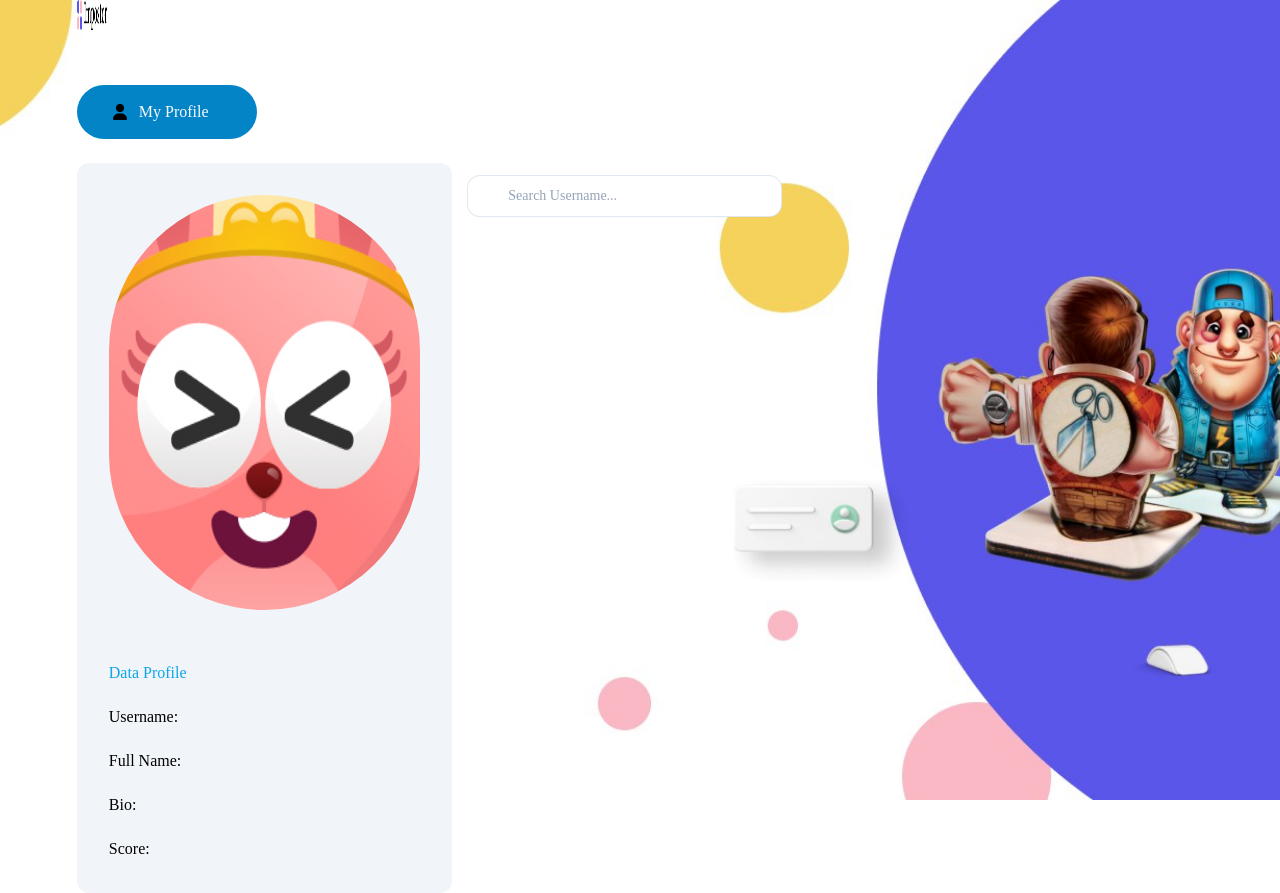
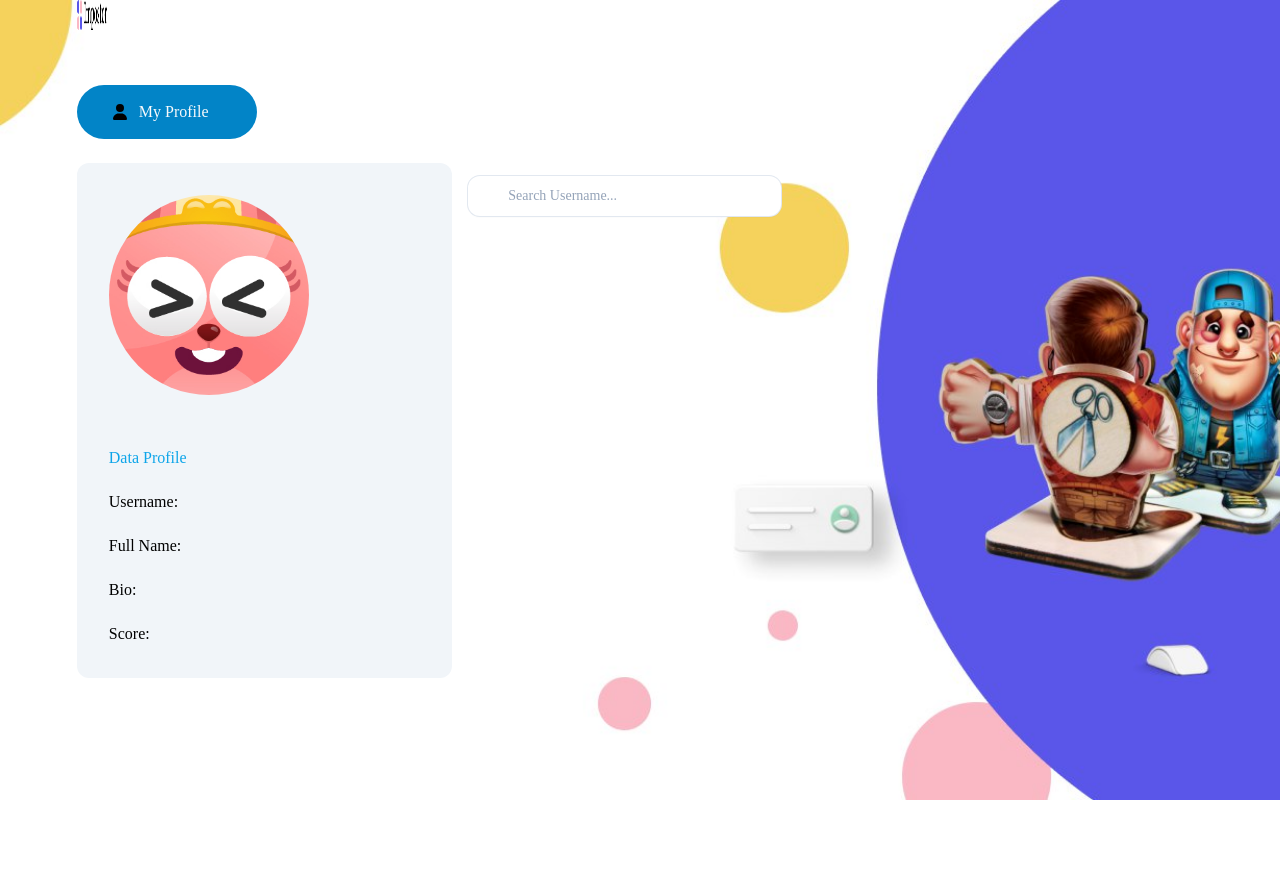
Before and after one commit to saufiroja/my-app, a Next.js app: page /profile in a window 1280 px wide. After the commit the page ends 800 px from the top, so only its background shows below. Built offline with nearby package versions, Linux system fonts and the light colour scheme; a web font is replaced by a local one.

Commit message:
update ukuran profile

```diff
--- a/components/Profile/index.js
+++ b/components/Profile/index.js
@@ -18,7 +18,7 @@ export default function Profile() {
 
                         <figure className="bg-slate-100 rounded-xl p-8 mt-6 font-body">
                             {/* <img className="w-24 h-24 mt-3 rounded-full mx-auto" src="./images/kelinci.jpeg" alt="" width="384" height="512"/>  */}
-                            <Image src="/images/kelinci.jpeg" alt="profile-picture" width={384} height={512} className="w-24 h-24 mt-3 rounded-full mx-auto" />
+                            <Image src="/images/kelinci.jpeg" alt="profile-picture" width={200} height={200} className="w-24 h-24 mt-3 rounded-full mx-auto" />
                             <div className="pt-6 space-y-4">
                                 <figcaption className="font-medium">
                                 <div className="">
--- a/package.json
+++ b/package.json
@@ -8,12 +8,12 @@
     "lint": "next lint"
   },
   "dependencies": {
-    "@svgr/webpack": "^6.2.1",
     "@fortawesome/fontawesome-svg-core": "^1.3.0",
     "@fortawesome/free-solid-svg-icons": "^6.0.0",
     "@fortawesome/react-fontawesome": "^0.1.17",
+    "@svgr/webpack": "^6.2.1",
     "axios": "^0.25.0",
-    "next": "12.0.10",
+    "next": "^12.0.10",
     "react": "17.0.2",
     "react-dom": "17.0.2",
     "react-redux": "^7.2.6",
```
Also changed, not shown: 1 other file (tests, documents, lock files or other folders).
